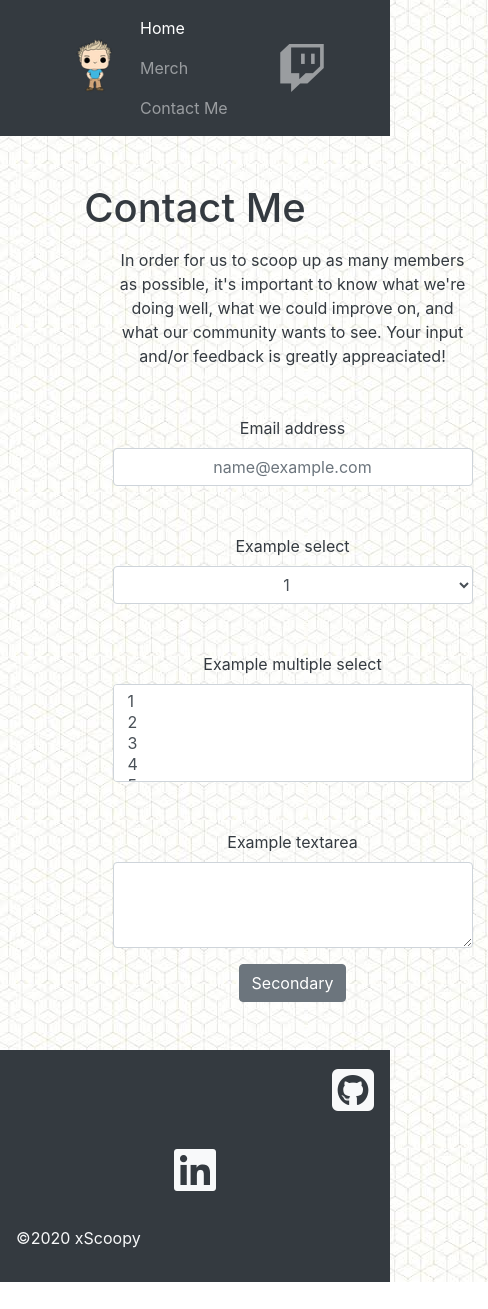
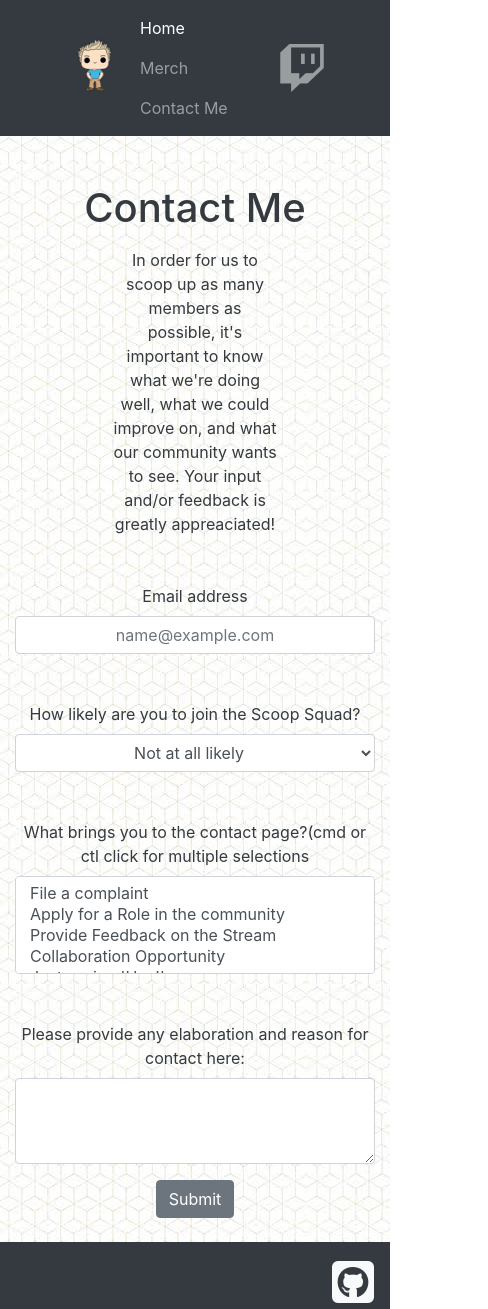
Before and after one commit to xScoopy/spd_capstone, a plain HTML site: page contact.html in a window 390 px wide. Shown: the top 1309 px of the page, 488 px wide, since content can reach past the window. Before the commit the page ends 1282 px from the top, so only its background shows below. Drawn offline with nearby package versions, Linux system fonts and the light colour scheme.

Commit message:
finished contact me page

```diff
--- a/contact.html
+++ b/contact.html
@@ -1,5 +1,6 @@
 <!DOCTYPE html>
 <html lang="en">
+
 <head>
     <meta charset="UTF-8">
     <meta name="viewport" content="width=device-width, initial-scale=1, shrink-to-fit=no">
@@ -10,6 +11,7 @@
     <script src="https://kit.fontawesome.com/26490581bf.js" crossorigin="anonymous"></script>
     <title>Contact Me</title>
 </head>
+
 <body style="background-image: url('images/repeat_background.jpeg'); background-repeat: repeat;">
     <!-- Navbar -->
     <nav class="navbar navbar-expand-md navbar-dark bg-dark">
@@ -36,51 +38,57 @@
     <!-- Welcome to Contact -->
     <div class="text-dark text-center mt-5">
         <h1 class="mt-5">Contact Me</h1>
-    <p class="col-lg-6 offset-3 mt-3">In order for us to scoop up as many members as possible, it's important
+        <p class="col-lg-6 col-md-6 col-sm-6 col-6 offset-3 mt-3">In order for us to scoop up as many members as possible, it's important
             to know what we're doing well, what we could improve on, and what our community wants to see.
             Your input and/or feedback is greatly appreaciated!
         </p>
-    <form class="mt-5 col-lg-6 offset-3">
+        <form class="mt-5 col-lg-6 offset-md-3 col-sm-12 col-md-6">
             <div class="form-group">
-          <label for="exampleFormControlInput1">Email address</label>
-          <input type="email" class="form-control text-center" id="exampleFormControlInput1" placeholder="name@example.com">
+                <label for="form_email">Email address</label>
+                <input type="email" class="form-control text-center" id="form_email"
+                    placeholder="name@example.com" name="email">
             </div>
             <div class="form-group mt-5">
-          <label for="exampleFormControlSelect1">Example select</label>
-          <select class="form-control text-center" id="exampleFormControlSelect1">
-            <option>1</option>
-            <option>2</option>
-            <option>3</option>
-            <option>4</option>
-            <option>5</option>
+                <label for="form_likely">How likely are you to join the Scoop Squad?</label>
+                <select class="form-control text-center" id="form_likely">
+                    <option>Not at all likely</option>
+                    <option>Somewhat Likely</option>
+                    <option>Very Likely</option>
+                    <option>I'm Already a Scoopster!</option>
+                    <option>I'm here for something else (please provide description below)</option>
                 </select>
             </div>
             <div class="form-group text-center mt-5">
-          <label for="exampleFormControlSelect2">Example multiple select</label>
-          <select multiple class="form-control" id="exampleFormControlSelect2">
-            <option>1</option>
-            <option>2</option>
-            <option>3</option>
-            <option>4</option>
-            <option>5</option>
+                <label for="form_interests">What brings you to the contact page?(cmd or ctl click for multiple selections</label>
+                <select multiple class="form-control" id="form_interests">
+                    <option>File a complaint</option>
+                    <option>Apply for a Role in the community</option>
+                    <option>Provide Feedback on the Stream</option>
+                    <option>Collaboration Opportunity</option>
+                    <option>Just saying 'Hey!'</option>
                 </select>
             </div>
             <div class="form-group mt-5">
-          <label for="exampleFormControlTextarea1">Example textarea</label>
-          <textarea class="form-control" id="exampleFormControlTextarea1" rows="3"></textarea>
+                <label for="form_textarea">Please provide any elaboration and reason for contact here:</label>
+                <textarea class="form-control" id="form_textarea" rows="3"></textarea>
             </div>
-        <button type="button" class="btn btn-secondary mb-5">Secondary</button>
+            <button type="button" class="btn btn-secondary mb-3">
+                Submit
+            </button>
         </form>
 
-</div>
+
+
         <!-- Footer -->
-<div class="container-fluid bg-dark text-light">
+        <div class="container-fluid bg-dark text-light mt-2">
             <div class="row">
                 <div class="col-sm-4 p-3 text-right">
-            <a href="https://github.com/xScoopy" class="text-light"><i class="fab fa-github-square fa-3x"></i></a>
+                    <a href="https://github.com/xScoopy" class="text-light"><i
+                            class="fab fa-github-square fa-3x"></i></a>
                 </div>
                 <div class="col-sm-4 p-3 text-center">
-            <a href="https://www.linkedin.com/in/jeremiah-leary-31b76ba3/" class="text-light"><i class="fab fa-linkedin fa-3x"></i></a>
+                    <a href="https://www.linkedin.com/in/jeremiah-leary-31b76ba3/" class="text-light"><i
+                            class="fab fa-linkedin fa-3x"></i></a>
                 </div>
                 <div class="col-sm-4 p-3 text-left align-self-center">
                     <p class="text-light">&copy;2020 xScoopy</p>
@@ -88,4 +96,5 @@
             </div>
         </div>
 </body>
+
 </html>
```
Lines whose indentation alone changed are shown as unchanged.
